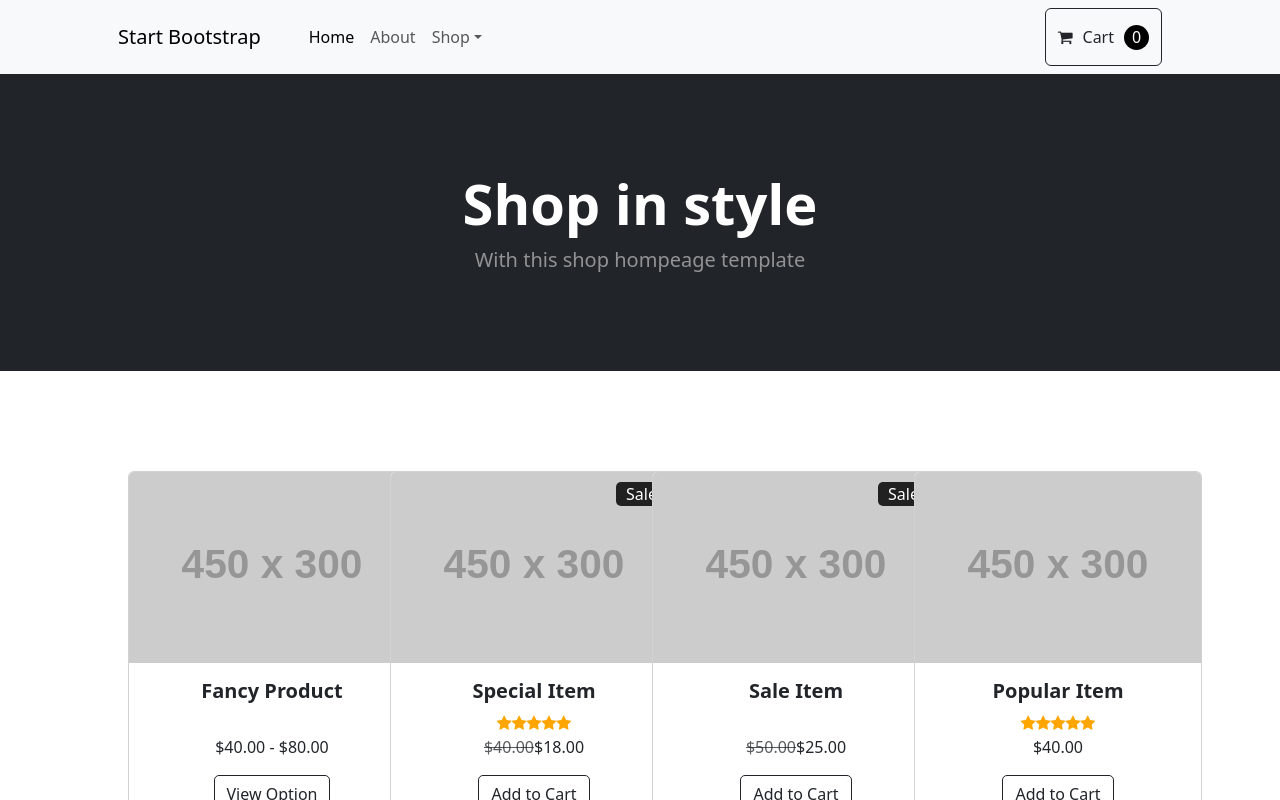
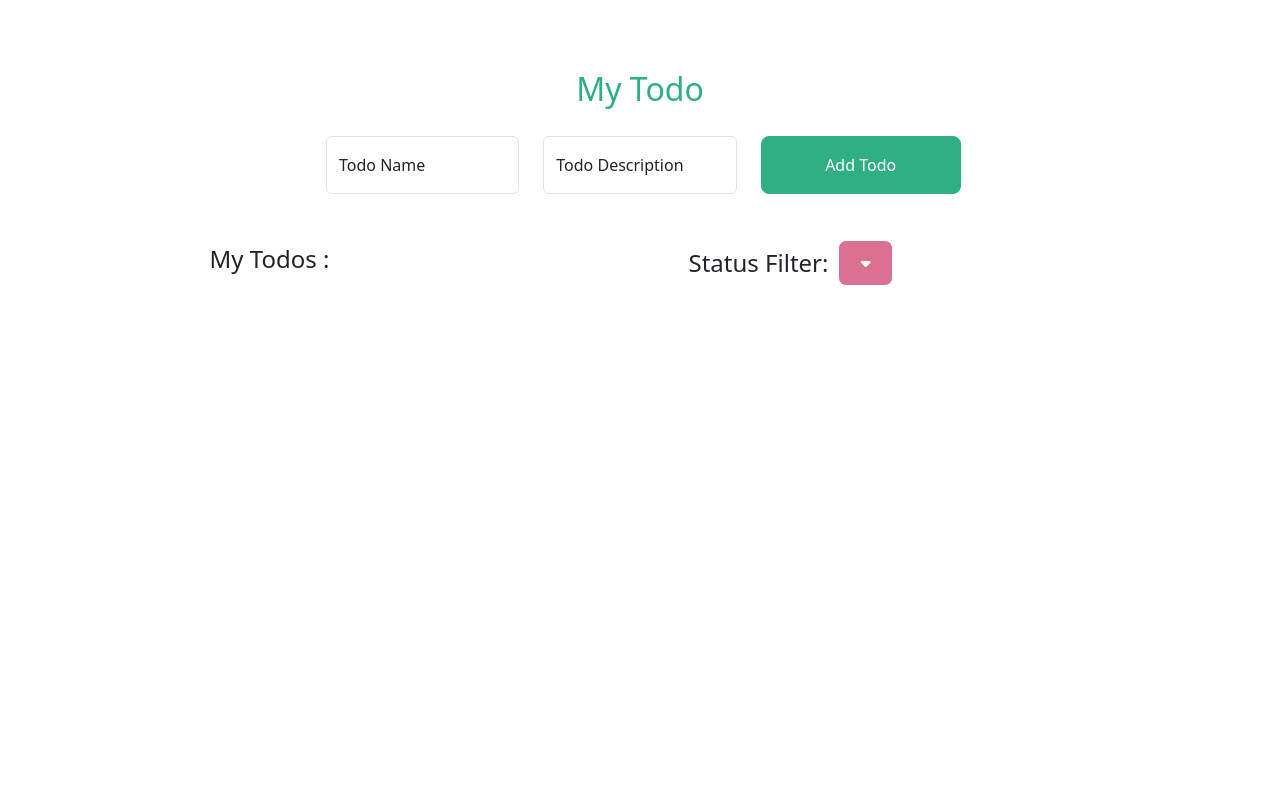
Before and after one commit to PriyaTamz/redux-react, a React (Vite) app: page / in a window 1280 px wide. Built offline with nearby package versions, Linux system fonts and the light colour scheme.

Commit message:
progress on assignment 3

```diff
--- a/index.html
+++ b/index.html
@@ -6,8 +6,11 @@
     <meta name="viewport" content="width=device-width, initial-scale=1.0" />
     <link href="https://cdn.jsdelivr.net/npm/bootstrap@5.3.3/dist/css/bootstrap.min.css" rel="stylesheet" integrity="sha384-QWTKZyjpPEjISv5WaRU9OFeRpok6YctnYmDr5pNlyT2bRjXh0JMhjY6hW+ALEwIH" crossorigin="anonymous">
     <link rel="stylesheet" href="https://cdnjs.cloudflare.com/ajax/libs/font-awesome/4.7.0/css/font-awesome.min.css">
+    <link rel="stylesheet" href="https://cdnjs.cloudflare.com/ajax/libs/font-awesome/6.0.0-beta3/css/all.min.css">
 
-    <title>Shop Page</title>
+
+
+    <title>todo</title>
   </head>
   <body>
     <script src="https://cdn.jsdelivr.net/npm/bootstrap@5.3.3/dist/js/bootstrap.bundle.min.js" integrity="sha384-YvpcrYf0tY3lHB60NNkmXc5s9fDVZLESaAA55NDzOxhy9GkcIdslK1eN7N6jIeHz" crossorigin="anonymous"></script>
--- a/package.json
+++ b/package.json
@@ -12,7 +12,8 @@
   "dependencies": {
     "bootstrap": "^5.3.3",
     "react": "^18.3.1",
-    "react-dom": "^18.3.1"
+    "react-dom": "^18.3.1",
+    "react-router-dom": "^6.26.0"
   },
   "devDependencies": {
     "@types/react": "^18.3.3",
--- a/src/App.jsx
+++ b/src/App.jsx
@@ -1,46 +1,74 @@
-import { useState } from 'react';
-import './App.css';
-import Navigation from './Component/Navigation';
+import React, { useState } from 'react';
 import Header from './Component/Header';
+import Body from './Component/Body';
 import Cart from './Component/Cart';
-import Footer from './Component/Footer';
 
 const App = () => {
-  const items = [
-    { name: "Fancy Product", price: "$40.00 - $80.00", sale: false },
-    { name: "Special Item", price: "$18.00", sale: true, originalPrice: "$40.00" },
-    { name: "Sale Item", price: "$25.00", sale: true, originalPrice: "$50.00" },
-    { name: "Popular Item", price: "$40.00", sale: false },
-    { name: "Sale Item", price: "$50.00", sale: true, originalPrice: "$25.00" },
-    { name: "Fancy Product", price: "$120.00 - $280.00", sale: false },
-    { name: "Special Item", price: "$20.00", sale: true, originalPrice: "$18.00" },
-    { name: "Popular Item", price: "$40.00", sale: false }
-  ];
+  const [name, setName] = useState('');
+  const [description, setDescription] = useState('');
+  const [todos, setTodos] = useState([]);
+  const [editIndex, setEditIndex] = useState(null);
+  const [filter, setFilter] = useState('all');
 
-  const [addedItems, setAddedItems] = useState(Array(items.length).fill(false));
-  const [count, setCount] = useState(0);
+  const addOrEditTodo = () => {
+    if (editIndex !== null) {
+      const updatedTodos = todos.map((todo, index) =>
+        index === editIndex ? { ...todo, name, description } : todo
+      );
+      setTodos(updatedTodos);
+      setEditIndex(null);
+    } else {
+      setTodos([...todos, { name, description, status: 'not_completed' }]);
+    }
+    setName('');
+    setDescription('');
+  };
 
-  const handleCart = (index) => {
-    const updatedItems = [...addedItems];
-    if (updatedItems[index]) {
-      setCount(count - 1);
-    } else {
-      setCount(count + 1);
+  const deleteTodo = (index) => {
+    const newTodos = [...todos];
+    newTodos.splice(index, 1);
+    setTodos(newTodos);
+  };
+
+  const startEditing = (index) => {
+    setEditIndex(index);
+    setName(todos[index].name);
+    setDescription(todos[index].description);
+  };
+
+  const updateStatus = (index, status) => {
+    const updatedTodos = [...todos];
+    updatedTodos[index].status = status;
+    setTodos(updatedTodos);
+  };
+
+
+  const filteredTodos = todos.filter(todo => {
+    if (filter === 'completed') {
+      return todo.status === 'completed';
+    } else if (filter === 'not_completed') {
+      return todo.status === 'not_completed';
     }
-    updatedItems[index] = !updatedItems[index];
-    setAddedItems(updatedItems);
-  };
+    return true;
+  });
 
   return (
     <div>
-      <Navigation count={count} />
-      <Header />
+      <Header
+        name={name}
+        setName={setName}
+        description={description}
+        setDescription={setDescription}
+        addOrEditTodo={addOrEditTodo}
+        isEditing={editIndex !== null}
+      />
+      <Body setFilter={setFilter} />
       <Cart
-        items={items}
-        addedItems={addedItems}
-        handleCart={handleCart}
+        todos={filteredTodos}
+        deleteTodo={deleteTodo}
+        startEditing={startEditing}
+        updateStatus={updateStatus}
       />
-      <Footer />
     </div>
   );
 }
--- /dev/null
+++ b/src/Component/Body.jsx
@@ -0,0 +1,27 @@
+import React from 'react';
+
+function Body({ setFilter }) {
+
+    return (
+        <div>
+            <div className="sub-header">
+                <h4>My Todos :</h4>
+                <div className="filter">
+                    <h4>Status Filter: </h4>
+                    <div className="dropdown">
+                        <button className="dropbtn">
+                            <div><i className="fa-solid fa-caret-down"></i></div>
+                        </button>
+                        <div className="dropdown-content">
+                            <a href="#" onClick={() => setFilter('all')}>All</a>
+                            <a href="#" onClick={() => setFilter('completed')}>Completed</a>
+                            <a href="#" onClick={() => setFilter('not_completed')}>Not Completed</a>
+                        </div>
+                    </div>
+                </div>
+            </div>
+        </div>
+    );
+}
+
+export default Body;
--- a/src/Component/Cart.jsx
+++ b/src/Component/Cart.jsx
@@ -1,40 +1,56 @@
 import React from 'react';
-import Rating from './Rating';
 
-function Cart({ items, addedItems, handleCart }) {
+function Cart({ todos, deleteTodo, startEditing, updateStatus }) {
     return (
-    <div>
         <div className="main">
             <div className="row">
-          {items.map((item, index) => (
+                {todos.map((todo, index) => (
                     <div className="col-md-3" key={index}>
                         <div className="card" style={{ width: '18rem' }}>
-                <div className="property">
-                  <img className="card-img-top" src="https://dummyimage.com/450x300/dee2e6/6c757d.jpg" alt="..." />
-                  {item.sale && <span className="sale-label">Sale</span>}
+                            <div className="card-body">
+                                <p>Name: {todo.name}</p>
+                                <p>Description: {todo.description}</p>
+                                <div>
+                                    <label for="status">Status: </label>
+                                    <div>
+                                        <select
+                                            className="statusdd"
+                                            id="status"
+                                            name="status"
+                                            value={todo.status}
+                                            onChange={(e) => updateStatus(index, e.target.value)}
+                                        >
+                                            <option value="not_completed">Not Completed</option>
+                                            <option value="completed">Completed</option>
+                                        </select>
                                     </div>
-                <div className="card-body">
-                  <h5><b>{item.name}</b></h5>
-                  {(item.name === "Special Item" || item.name === "Popular Item") ? <Rating /> : <div style={{ height: '24px' }}></div>}
-                  <p className="card-price">
-                    {item.sale && <span className="text-muted text-decoration-line-through">{item.originalPrice}</span>}
-                    {item.price}
-                  </p>
+                                </div>
+                                <div className='edit-delete'>
+                                    <div className='edit'>
                                         <button
                                             type="button"
-                    className="btn btn-outline-dark"
-                    onClick={() => handleCart(index)}
-                    style={{ borderRadius: "5px" }}
+                                            className="btn btn-success"
+                                            onClick={() => startEditing(index)}
                                         >
-                    {item.name === "Fancy Product" ? 'View Option' : addedItems[index] ? 'Remove from Cart' : 'Add to Cart'}
+                                            Edit
                                         </button>
+                                    </div>
+                                    <div>
+                                        <button
+                                            type="button"
+                                            className="btn btn-danger"
+                                            onClick={() => deleteTodo(index)}
+                                        >
+                                            Delete
+                                        </button>
+                                    </div>
+                                </div>
                             </div>
                         </div>
                     </div>
                 ))}
             </div>
         </div>
-    </div>
     );
 }
 
--- a/src/Component/Header.jsx
+++ b/src/Component/Header.jsx
@@ -1,13 +1,46 @@
-function Header() {
+import React from 'react';
+
+function Header({ name, description, setName, setDescription, addOrEditTodo, isEditing }) {
   return (
-    <header className="bg-dark py-5">
-      <div className="container px-4 px-lg-5 my-5">
-        <div className="text-center text-white">
-          <h1 className="display-4 fw-bolder">Shop in style</h1>
-          <p className="lead fw-normal text-white-50 mb-0">With this shop hompeage template</p>
+    <div>
+      <div className="header">
+        <h2>My Todo</h2>
+      </div>
+
+      <div className="row">
+        <div className="col-md-2">
+          <div className="form-floating mb-3">
+            <input
+              type="text"
+              className="form-control"
+              id="floatingInput"
+              placeholder="Name"
+              value={name}
+              onChange={(e) => setName(e.target.value)}
+            />
+            <label htmlFor="floatingInput">Todo Name</label>
+          </div>
+        </div>
+        <div className="col-md-2">
+          <div className="form-floating">
+            <input
+              type="text"
+              className="form-control"
+              id="floatingPassword"
+              placeholder="Description"
+              value={description}
+              onChange={(e) => setDescription(e.target.value)}
+            />
+            <label htmlFor="floatingPassword">Todo Description</label>
+          </div>
+        </div>
+        <div className="col-md-2">
+          <button type="button" className="bt" onClick={addOrEditTodo}>
+            {isEditing ? 'Save Changes' : 'Add Todo'}
+          </button>
         </div>
       </div>
-    </header>
+    </div>
   );
 }
 
--- a/src/Component/Navigation.jsx
+++ /dev/null
@@ -1,37 +0,0 @@
-import React from 'react';
-
-function Navigation(props) {
-  return (
-    <nav className="navbar navbar-expand-lg navbar-light bg-light">
-      <div className="container px-4 px-lg-5">
-        <a className="navbar-brand" href="#!">Start Bootstrap</a>
-        <button className="navbar-toggler" type="button" data-bs-toggle="collapse" data-bs-target="#navbarSupportedContent" aria-controls="navbarSupportedContent" aria-expanded="false" aria-label="Toggle navigation"><span className="navbar-toggler-icon"></span></button>
-        <div className="collapse navbar-collapse" id="navbarSupportedContent">
-          <ul className="navbar-nav me-auto mb-2 mb-lg-0 ms-lg-4">
-            <li className="nav-item"><a className="nav-link active" aria-current="page" href="#!">Home</a></li>
-            <li className="nav-item"><a className="nav-link" href="#!">About</a></li>
-            <li className="nav-item dropdown">
-              <a className="nav-link dropdown-toggle" id="navbarDropdown" href="#" role="button" data-bs-toggle="dropdown" aria-expanded="false">Shop</a>
-              <ul className="dropdown-menu" aria-labelledby="navbarDropdown">
-                <li><a className="dropdown-item" href="#!">All Products</a></li>
-                <li><hr className="dropdown-divider" /></li>
-                <li><a className="dropdown-item" href="#!">Popular Items</a></li>
-                <li><a className="dropdown-item" href="#!">New Arrivals</a></li>
-              </ul>
-            </li>
-          </ul>
-          <div className="nav-icon">
-            <button className="btn btn-outline-dark" type="submit" style={{ display: 'flex', alignItems: 'center' }}>
-              <i className="fa fa-shopping-cart"></i>
-              <span style={{ padding: '10px' }}>Cart</span>
-              <div className="count-circle">{props.count}</div>
-            </button>
-          </div>
-
-        </div>
-      </div>
-    </nav>
-  );
-}
-
-export default Navigation;
--- a/src/Component/Rating.jsx
+++ /dev/null
@@ -1,17 +0,0 @@
-import React from 'react';
-
-function Rating() {
-
-    return (
-        <div>
-            <span className="fa fa-star checked"></span>
-            <span className="fa fa-star checked"></span>
-            <span className="fa fa-star checked"></span>
-            <span className="fa fa-star checked"></span>
-            <span className="fa fa-star checked"></span>
-        </div>
-    )
-
-}
-
-export default Rating;
--- a/src/index.css
+++ b/src/index.css
@@ -1,49 +1,107 @@
+body {
+    overflow: scroll;
+}
 
-html, body {
-  height: 100%;
-  margin: 0;
-  padding: 0;
-  overflow-x: hidden;
-  overflow-y: scroll;
+.header {
+    display: flex;
+    justify-content: center;
+    align-items: center;
+    margin-top: 50px;
+    padding: 20px 10px;
+    color:rgb(46, 175, 132);
+}
+
+.row {
+    display: flex;
+    justify-content: center;
+}
+
+.sub-header {
+    display: flex;
+    align-items: center;
+    justify-content:space-around;
+    margin: 30px;
+}
+
+.dropdown {
+    position: relative;
+    display: inline-block;
+}
+
+.dropdown-content {
+    display: none;
+    position: absolute;
+    min-width: 160px;
+}
+
+.dropdown:hover .dropdown-content {
+    display: block;
+}
+
+.dropdown-content a {
+    background-color: rgb(209, 209, 209);
+    color: black;
+    padding: 12px 16px;
+    text-decoration: none;
+    display: block;
+}
+
+.dropdown-content a:hover {
+    background-color: rgb(46, 175, 132);
+}
+
+.dropbtn {
+    background-color: palevioletred;
+    padding: 10px;
+    width: 170%;
+    border: 1px solid white;
+    border-radius: 8px;
+    color: white;
+}
+
+.edit-delete {
+    display: flex;
+    justify-content: flex-end;
+    margin-top: 30%;
+}
+
+.edit {
+    margin-right: 10px;
+}
+
+.bt {
+    padding: 16px;
+    border: 1px solid rgb(46, 175, 132);
+    background-color: rgb(46, 175, 132);
+    color: white;
+    border-radius: 8px;
+    width: 200px;
+}
+
+.filter {
+    display: flex;
+    align-items: center;
+    margin-right: 200px;
+}
+.filter h4 {
+    margin: 0;
+    margin-right: 10px;
 }
 
 .card-body {
-  text-align: center;
+    background-color: rgb(155, 222, 199);
+    border: 1px solid rgb(46, 175, 132);
 }
 
-.card {
-  margin: 30px auto;
+.statusdd {
+    background-color: palevioletred;
+    border: 1px solid palevioletred;
+    color: white;
+    margin: 20px;
+    padding: 10px;
+    border-radius: 5px;
 }
 
 .main {
-  margin: 10%;
-  margin-top: 70px;
-  margin-bottom: 70px;
+    margin-top: 8%;
 }
-
-.property {
-  position: relative;
-
-}
-
-.property .sale-label {
-  position: absolute;
-  top: 10px;
-  right: 10px;
-  background-color: rgb(33, 33, 33);
-  color: white;
-  padding: 0px 10px;
-  border-radius: 5px;
-}
-
-.checked {
-color: orange;
-}
-
-.count-circle {
-  height: 25px;
-  width: 25px;
-  border-radius: 50%;
-  background-color: black;
-  color: white;
-}
```
Also changed, not shown: src/Component/Footer.jsx (deleted, +0 -9 lines), 1 other file (tests, documents, lock files or other folders). Lines whose indentation alone changed are shown as unchanged.
